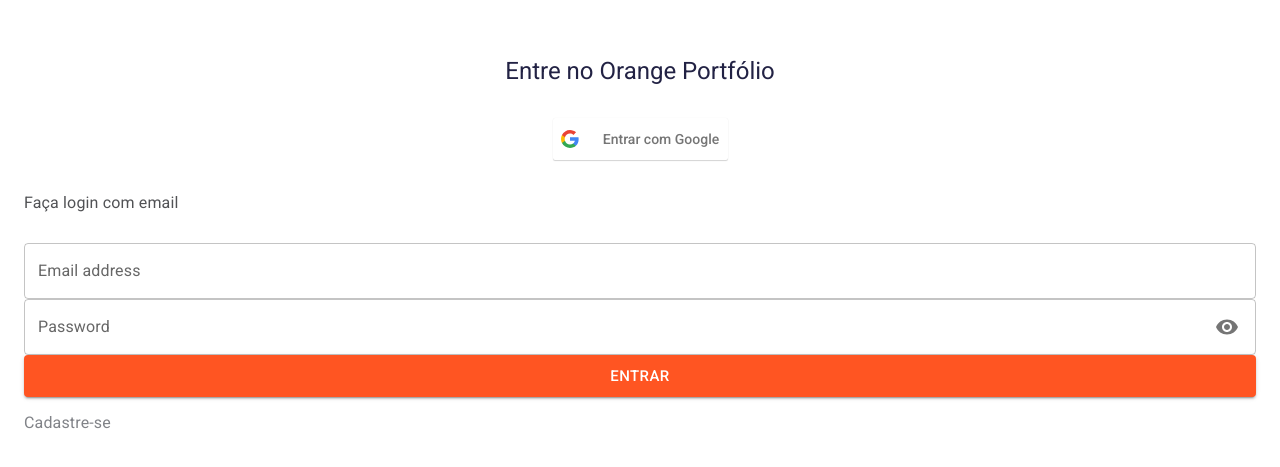
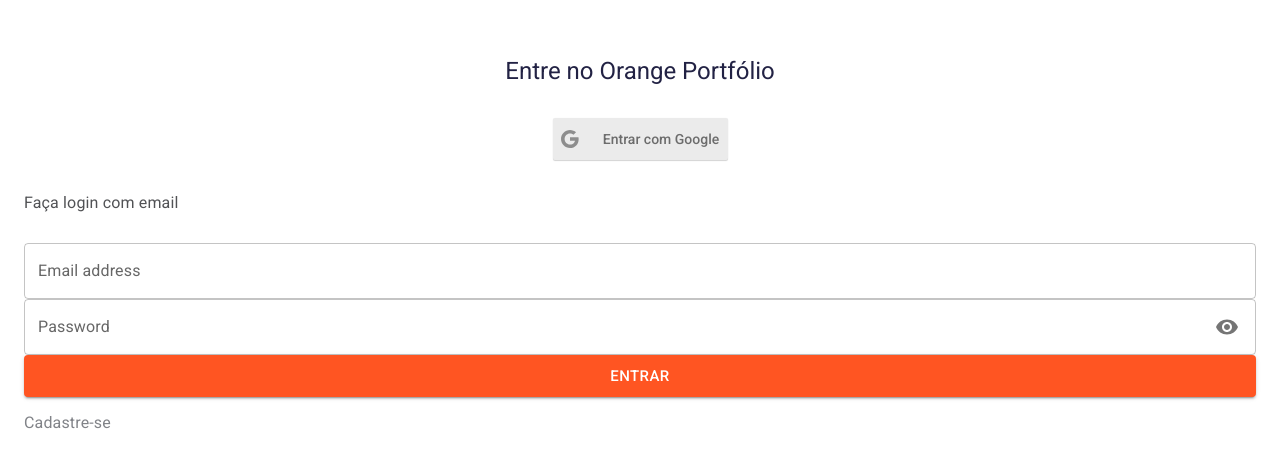
Before and after one commit to lufedev/orange-portfolio, a Next.js app in the folder my-app/: page /login in a window 1280 px wide. Shown: the part 155-622 px from the top of the page. Built offline with nearby package versions, Linux system fonts and the light colour scheme.

Commit message:
Criado o useState para os estados do botão do google

```diff
--- a/my-app/src/app/components/GoogleLogin.tsx
+++ b/my-app/src/app/components/GoogleLogin.tsx
@@ -1,25 +1,35 @@
-'use client'
+"use client";
 
-import { useGoogleLogin } from '@react-oauth/google'
-import Image from 'next/image'
-import LogoGoogle from '../assets/img/logo-google.svg'
+import React, { useState } from 'react';
+import { useGoogleLogin } from '@react-oauth/google';
+import Image from 'next/image';
+import LogoGoogle from '../assets/img/logo-google.svg';
+import LogoGoogleGray from '../assets/img/logo-google-gray.svg';
 
 export default function GoogleLogin() {
+  const [isButtonEnabled, setIsButtonEnabled] = useState(false);
+
   const login = useGoogleLogin({
     onSuccess: (tokenResponse) => console.log(tokenResponse)
-  })
+  });
+
+  const handleButtonClick = () => {
+    login();
+
+  };
 
   return (
     <div className="flex justify-center items-center">
-      <div className="w-[181px] p-[0.1875rem] hover:bg-[rgba(66,133,244,0.1)] hover:rounded-sm active:bg-transparent">
+         <div className={`w-[181px] p-[0.1875rem] ${isButtonEnabled ? 'hover:bg-[rgba(66,133,244,0.1)]' : ''} active:bg-transparent`}>
         <button
           type="submit"
           aria-label="awdwadawd"
-          onClick={() => login()}
+          onClick={handleButtonClick}
           className="GoogleLoginButton"
+          disabled={!isButtonEnabled}
         >
           <Image
-            src={LogoGoogle}
+            src={isButtonEnabled ? LogoGoogle : LogoGoogleGray}
             alt=""
             width={18}
             height={18}
@@ -29,5 +39,5 @@
         </button>
       </div>
     </div>
-  )
+  );
 }
--- a/my-app/src/app/globals.css
+++ b/my-app/src/app/globals.css
@@ -61,6 +61,6 @@
     @apply active:bg-[#EEEEEE] active:outline-none active:shadow-[0_1px_1px_0px_rgba(0,0,0,0.17),0_0_1px_0_rgba(0,0,0,0.08)];
   }
   .GoogleLoginDisabled {
-    @apply disabled:outline-none disabled:bg-[rgba(0,0,0,0.08)];
+    @apply disabled:outline-none disabled:bg-[rgba(0,0,0,0.08)] disabled:shadow-[0_1px_1px_0px_rgba(0,0,0,0.17),0_0_1px_0_rgba(0,0,0,0.08)];
   }
 }
```
Also changed, not shown: my-app/src/app/assets/img/logo-google-gray.svg (added).
